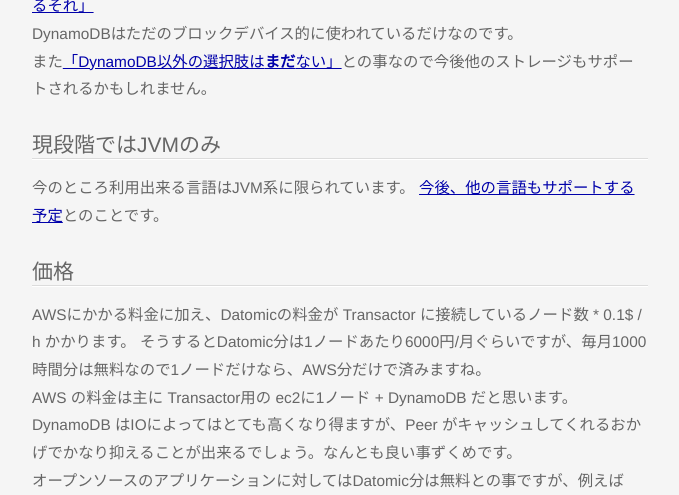
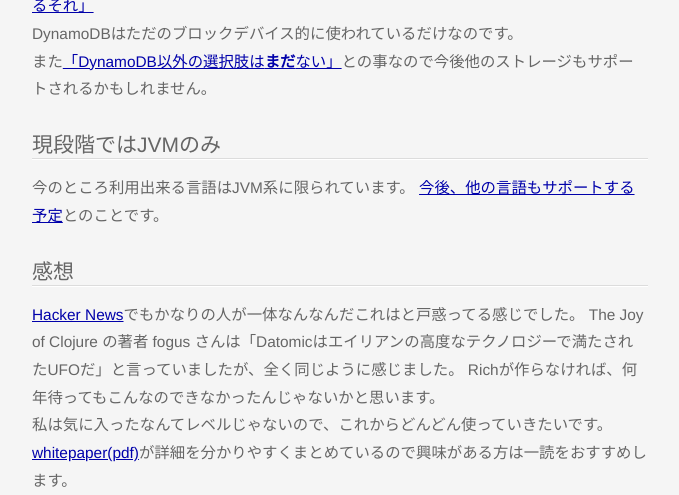
Before and after one commit to hozumi/hozumi.github.com, a Jekyll site: the page built from _posts/2012-03-08-datomic-ja.markdown, in a window 1280 px wide and 1400 px high, scrolled down 5115 px. Shown: the top 495 px of the window, without its empty margins (300-979 px from the left). Built offline with Jekyll 4.4.1, drawn with Linux system fonts in a browser that asks for light colours; Markdown is read by kramdown in place of the engine named in the settings; comment, search, counter and statistics services are not loaded; some of the changed text lies outside the part shown; grey boxes are pictures that could not be loaded.

Commit message:
remove pricing section

```diff
--- a/_posts/2012-03-08-datomic-ja.markdown
+++ b/_posts/2012-03-08-datomic-ja.markdown
@@ -89,19 +89,10 @@ DynamoDBはただのブロックデバイス的に使われているだけなの
 今のところ利用出来る言語はJVM系に限られています。
 [今後、他の言語もサポートする予定](http://datomic.com/company/faq)とのことです。
 
-## 価格
-AWSにかかる料金に加え、Datomicの料金が Transactor に接続しているノード数 * 0.1$ / h かかります。
-そうするとDatomic分は1ノードあたり6000円/月ぐらいですが、毎月1000時間分は無料なので1ノードだけなら、AWS分だけで済みますね。<br>
-AWS の料金は主に Transactor用の ec2に1ノード + DynamoDB だと思います。<br>
-DynamoDB はIOによってはとても高くなり得ますが、Peer がキャッシュしてくれるおかげでかなり抑えることが出来るでしょう。なんとも良い事ずくめです。<br>
-オープンソースのアプリケーションに対してはDatomic分は無料との事ですが、例えばDatomicを使うWordPressみたいなのが対象で誰でも使えるのでしょうか。よくわからないです。
-
 ## 感想
 [Hacker News](http://news.ycombinator.com/item?id=3667049)でもかなりの人が一体なんなんだこれはと戸惑ってる感じでした。
 The Joy of Clojure の著者 fogus さんは「Datomicはエイリアンの高度なテクノロジーで満たされたUFOだ」と言っていましたが、全く同じように感じました。
 Richが作らなければ、何年待ってもこんなのできなかったんじゃないかと思います。<br>
-また失礼な話ですが、ロックインされるサービスはサービス自体の継続性が心配だったりします。Datomicはそこもうまくできてると思います。<br>
-DatomicはバックエンドにかかるAWSの費用を原価のまま回収しているため、Datomic分の料金は純粋なライセンス費用に近いです。ですので仮に利益が出なかったとしてもサービスが休止することはないんじゃないでしょうか。<br>
 私は気に入ったなんてレベルじゃないので、これからどんどん使っていきたいです。<br>
 [whitepaper(pdf)](http://datomic.com/docs/datomic-whitepaper.pdf)が詳細を分かりやすくまとめているので興味がある方は一読をおすすめします。
 
```
